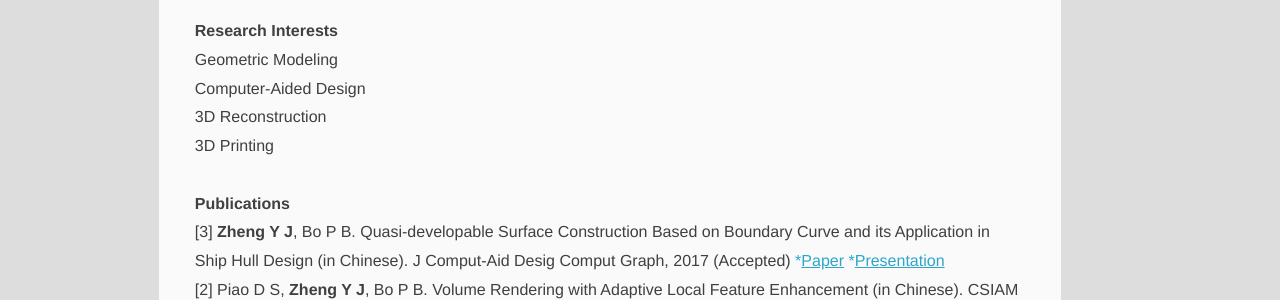
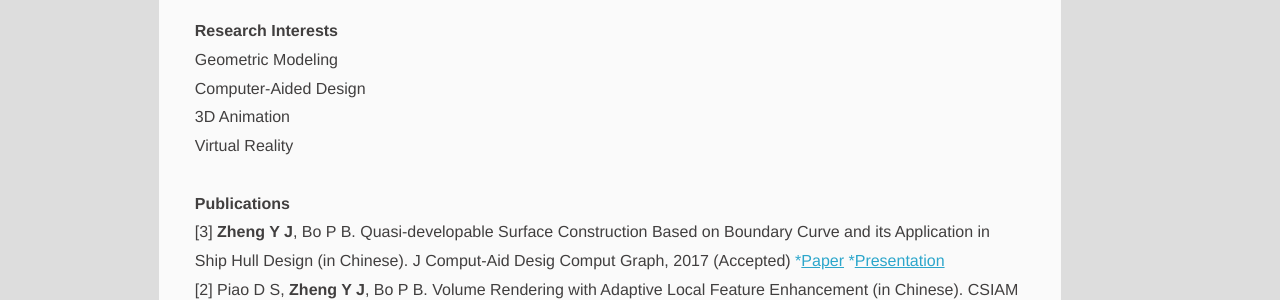
Before and after one commit to PAULYZHENG/paulyzheng.github.io, a Jekyll site: the page built from about/index.html, in a window 1280 px wide. Shown: the part 578-878 px from the top of the page. Built offline with Jekyll 4.4.1, drawn with Linux system fonts in a browser that asks for light colours; comment, search, counter and statistics services are not loaded.

Commit message:
Update index.html

```diff
--- a/about/index.html
+++ b/about/index.html
@@ -16,8 +16,8 @@ BEng (Sofeware Engineering), Harbin Institute of Technology, Weihai, China, 2014
 <B>Research Interests</B><br/>
 Geometric Modeling<br/>
 Computer-Aided Design<br/>
-3D Reconstruction<br/>
-3D Printing
+3D Animation<br/>
+Virtual Reality
 <br/><br/>
 
 <B>Publications</B><br/>
```
